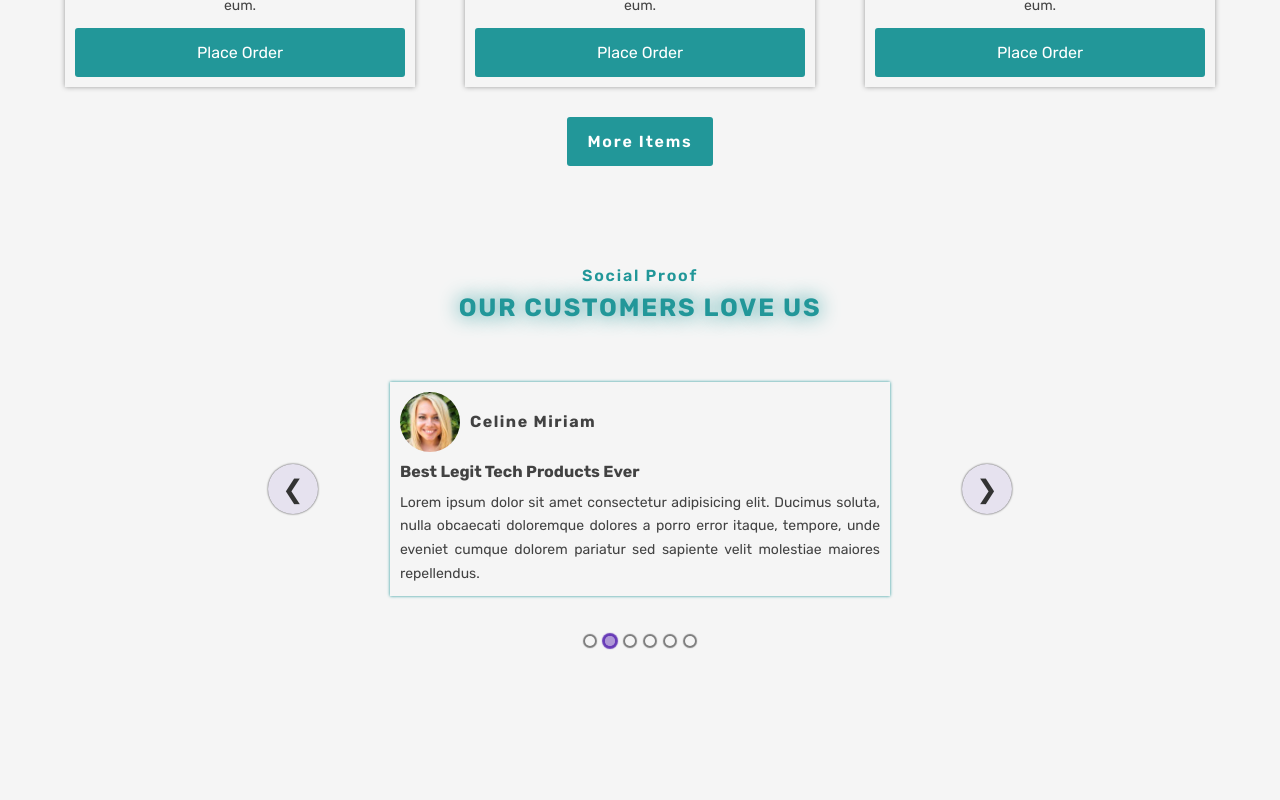
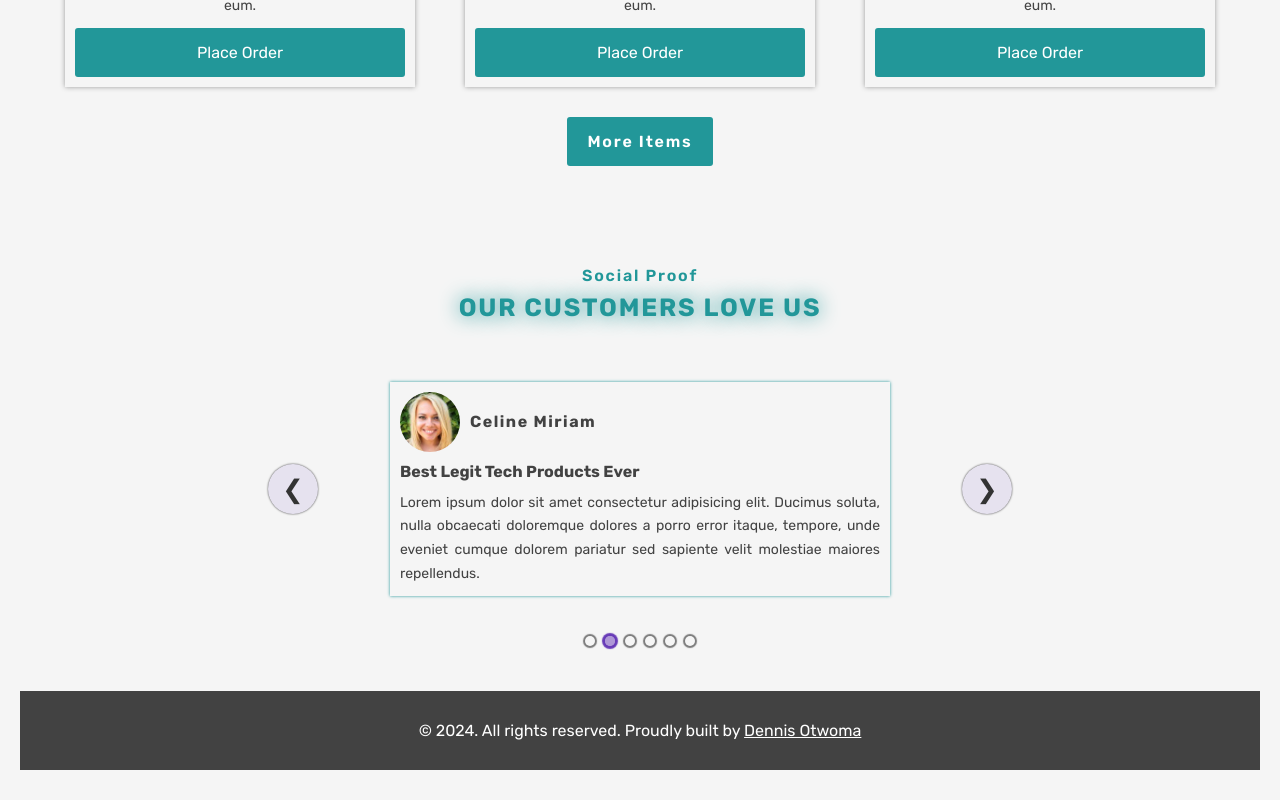
Before and after one commit to codeme254/powerhouse-code-along, a React (Vite) app: page /products in a window 1280 px wide. Shown: the part 1963-2763 px from the top of the page. Before the commit the page ends 2654 px from the top, so only its background shows below. Built offline with nearby package versions, Linux system fonts and the light colour scheme.

Commit message:
build the footer

```diff
--- a/src/App.jsx
+++ b/src/App.jsx
@@ -3,6 +3,7 @@ import Header from "./components/Header/Header";
 import Hero from "./components/Hero/Hero";
 import Catalogue from "./components/Catalogue/Catalogue";
 import Testimonies from "./components/Testimonies/Testimonies";
+import Footer from "./components/Footer/Footer";
 
 function App() {
   return (
@@ -11,6 +12,7 @@ function App() {
       <Hero />
       <Catalogue />
       <Testimonies />
+      <Footer />
     </>
   );
 }
--- /dev/null
+++ b/src/components/Footer/Footer.jsx
@@ -0,0 +1,14 @@
+import "./footer.css";
+
+function Footer() {
+  return (
+    <footer className="footer">
+      <p className="footer-text">
+        &copy; 2024. All rights reserved. Proudly built by{" "}
+        <a href="https://github.com/codeme254">Dennis otwoma</a>
+      </p>
+    </footer>
+  );
+}
+
+export default Footer;
--- /dev/null
+++ b/src/components/Footer/footer.css
@@ -0,0 +1,14 @@
+.footer {
+  background-color: var(--color-black);
+  padding: 3rem 1rem;
+}
+
+.footer-text {
+  color: var(--color-white);
+  text-align: center;
+}
+
+.footer-text a {
+  color: var(--color-white);
+  text-transform: capitalize;
+}
```
